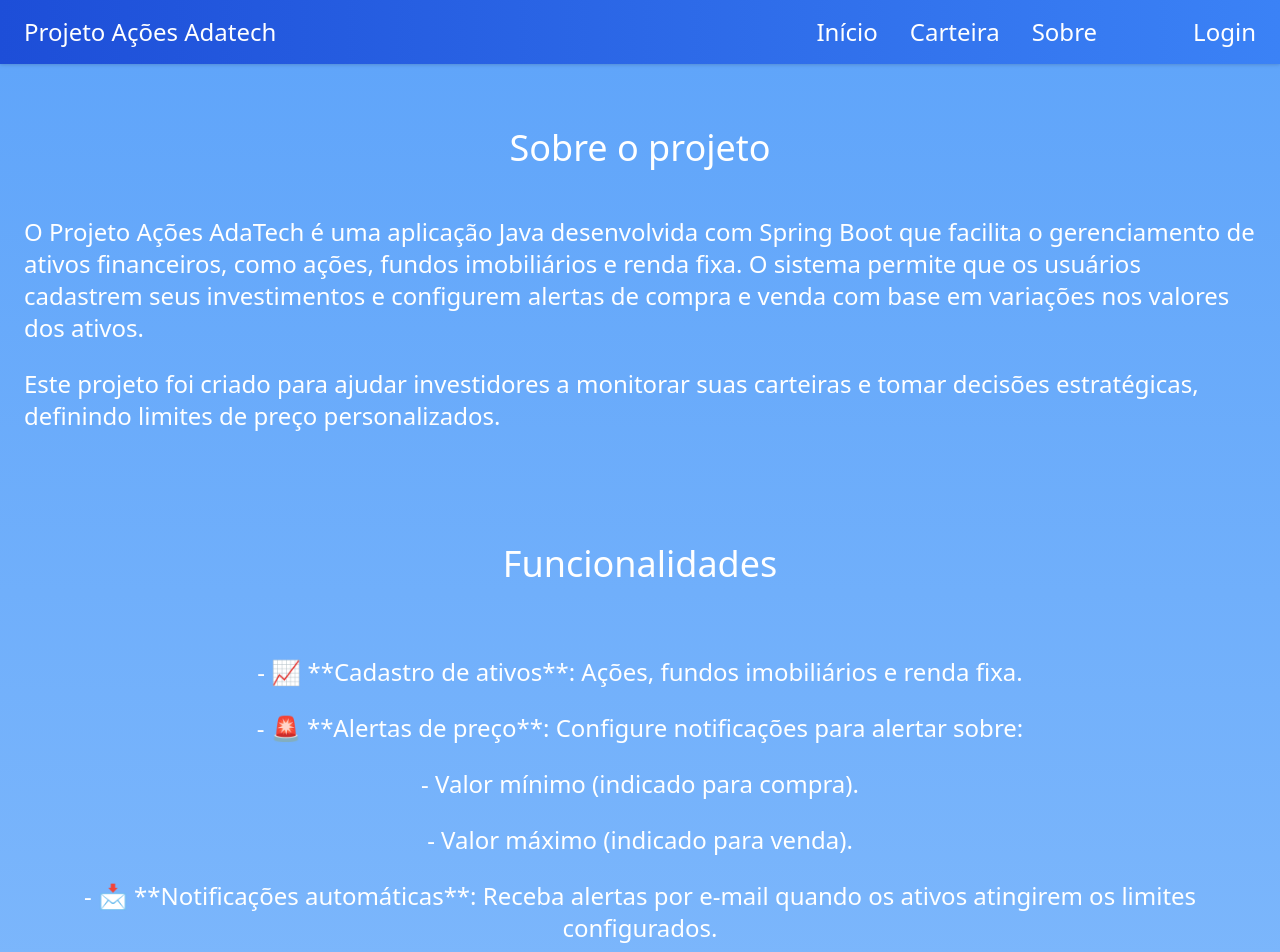
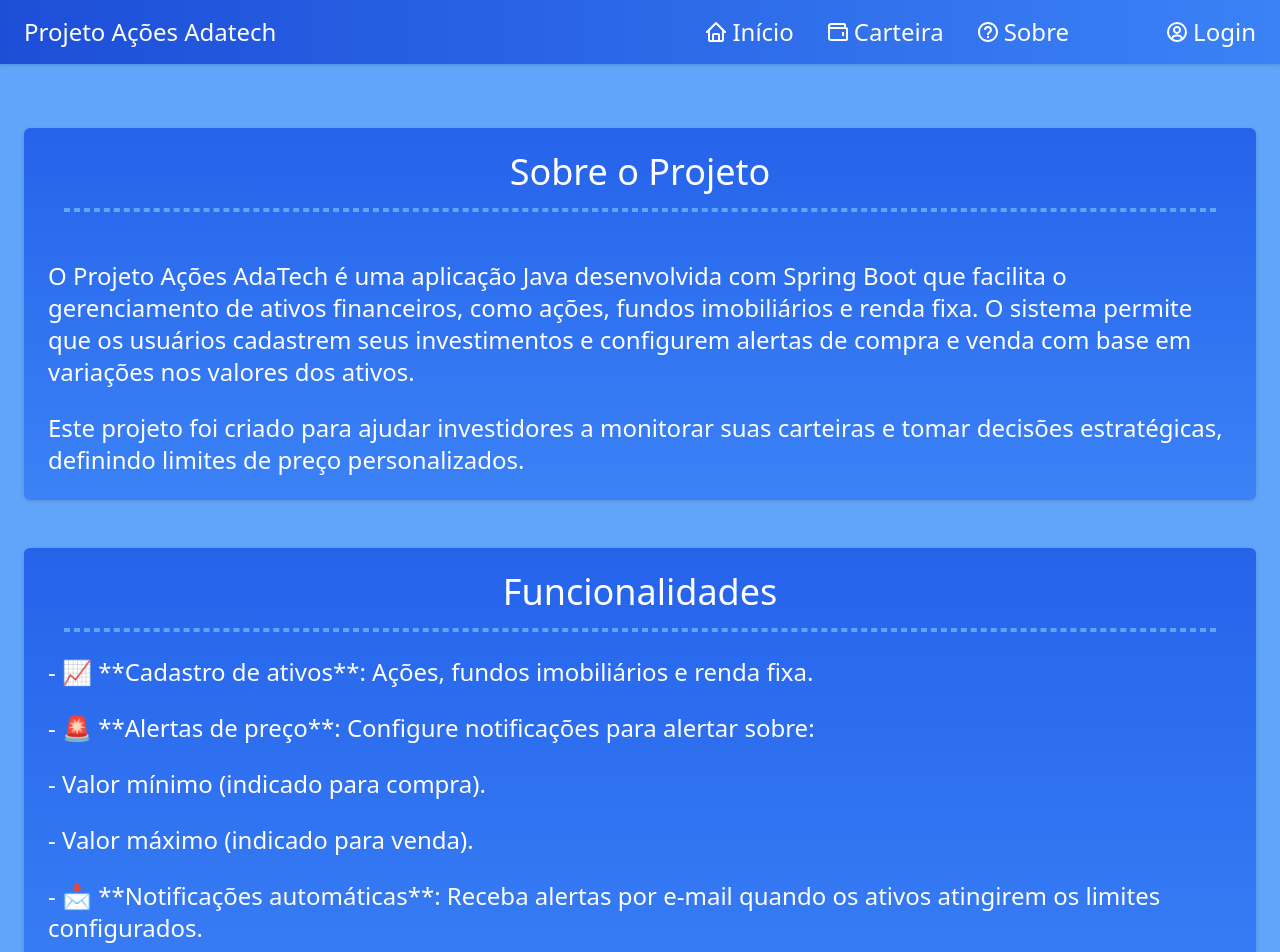
Before and after one commit to plasmus777/Projeto_Acoes_Adatech_React, a React (Vite) app: page /about in a window 1280 px wide. Shown: the top 952 px of the page. Built offline with nearby package versions, Linux system fonts and the light colour scheme.

Commit message:
Cria a Página Inicial

```diff
--- a/src/App.tsx
+++ b/src/App.tsx
@@ -1,25 +1,17 @@
-import { useState } from 'react'
 import './App.css'
 import NavBar from './components/navbar/NavBar'
 import { Route, Routes } from 'react-router-dom'
 import Footer from './components/footer/Footer'
 import About from './pages/About/About'
+import Home from './pages/Home/Home'
 
 function App() {
-  const [count, setCount] = useState(0)
-
   return (
     <>
       <NavBar />
-      <div className="flex h-auto bg-gradient-to-b from-blue-400 to-blue-300">
+      <div className="flex h-auto bg-blue-400">
         <Routes>
-          <Route path="/" element={
-            <>
-              <button onClick={() => setCount((count) => count + 1)}>
-                count is {count}
-              </button>
-            </>
-          } />
+          <Route path="/" element={<Home/>} />
           <Route path="/NavBar" element={<NavBar />} />
           <Route path="/about" element={<About />} />
         </Routes>
--- a/src/components/navbar/NavBar.tsx
+++ b/src/components/navbar/NavBar.tsx
@@ -1,3 +1,4 @@
+import { BiHelpCircle, BiHome, BiUserCircle, BiWallet } from "react-icons/bi"
 import { Link } from "react-router-dom"
 
 function NavBar() {
@@ -9,13 +10,23 @@
                 </div>
                 <div className="flex justify-between space-x-24 items-center">
                     <div className="flex justify-between space-x-8 items-center">
-                        <Link to="/"><p className="text-2xl text-white">Início</p></Link>
-                        <Link to="/stocks"><p className="text-2xl text-white">Carteira</p></Link>
-                        <Link to="/about"><p className="text-2xl text-white">Sobre</p></Link>
+                    <Link to="/" className="flex justify-between space-x-1 items-center">
+                            <BiHome size="24" color="white"/>
+                            <p className="text-2xl text-white">Início</p>
+                        </Link>
+                            <Link to="/stocks" className="flex justify-between space-x-1 items-center">
+                                <BiWallet size="24" color="white"/>
+                                <p className="text-2xl text-white">Carteira</p>
+                            </Link>
+                        <Link to="/about" className="flex justify-between space-x-1 items-center">
+                            <BiHelpCircle size="24" color="white"/>
+                            <p className="text-2xl text-white">Sobre</p>
+                        </Link>
                     </div>
-                    <div className="flex justify-between space-x-8 items-center">
-                        <Link to="/users"><p className="text-2xl text-white">Login</p></Link>
-                    </div>
+                    <Link to="/users" className="flex justify-between space-x-1 items-center">
+                        <BiUserCircle size="24" color="white"/>
+                        <p className="text-2xl text-white">Login</p>
+                    </Link>
                 </div>
             </div>
         </>
--- a/src/pages/About/About.tsx
+++ b/src/pages/About/About.tsx
@@ -4,20 +4,28 @@
     return (
         <>
             <div className="flex justify-center space-x-8 px-6 py-16">
-                <div className="flex-col justify-center">
-                    <p className="text-white text-4xl text-center">Sobre o projeto</p>
+                <div className="grid grid-cols-1 gap-12 justify-center">
+                    <div className="bg-gradient-to-b from-blue-600 to-blue-500 rounded-md drop-shadow p-6">
+                        <p className="text-white text-4xl text-center">Sobre o Projeto</p>
+                        <div className="m-4 border-2 border-dashed border-blue-400"/>
                         <p className="text-white text-2xl mt-12">O Projeto Ações AdaTech é uma aplicação Java desenvolvida com Spring Boot que facilita o gerenciamento de ativos financeiros, como ações, fundos imobiliários e renda fixa. O sistema permite que os usuários cadastrem seus investimentos e configurem alertas de compra e venda com base em variações nos valores dos ativos.</p>
                         <p className="text-white text-2xl mt-6">Este projeto foi criado para ajudar investidores a monitorar suas carteiras e tomar decisões estratégicas, definindo limites de preço personalizados.</p>
+                    </div>
 
-                    <p className="text-white text-4xl text-center pt-28 pb-12">Funcionalidades</p>
-                    <p className="text-white text-2xl mt-6 text-center">- 📈 **Cadastro de ativos**: Ações, fundos imobiliários e renda fixa.</p>
-                    <p className="text-white text-2xl mt-6 text-center">- 🚨 **Alertas de preço**: Configure notificações para alertar sobre:</p>
-                    <p className="text-white text-2xl mt-6 text-center">- Valor mínimo (indicado para compra).</p>
-                    <p className="text-white text-2xl mt-6 text-center">- Valor máximo (indicado para venda).</p>
-                    <p className="text-white text-2xl mt-6 text-center">- 📩 **Notificações automáticas**: Receba alertas por e-mail quando os ativos atingirem os limites configurados.</p>
-                    <p className="text-white text-2xl mt-6 text-center">- 📊 **Relatórios diários**: Gere relatórios sobre a performance dos ativos cadastrados, auxiliando na análise de investimentos.</p>
+                    <div className="bg-gradient-to-b from-blue-600 to-blue-500 rounded-md drop-shadow p-6">
+                        <p className="text-white text-4xl text-center">Funcionalidades</p>
+                        <div className="m-4 border-2 border-dashed border-blue-400"/>
+                        <p className="text-white text-2xl mt-6">- 📈 **Cadastro de ativos**: Ações, fundos imobiliários e renda fixa.</p>
+                        <p className="text-white text-2xl mt-6">- 🚨 **Alertas de preço**: Configure notificações para alertar sobre:</p>
+                        <p className="text-white text-2xl mt-6">- Valor mínimo (indicado para compra).</p>
+                        <p className="text-white text-2xl mt-6">- Valor máximo (indicado para venda).</p>
+                        <p className="text-white text-2xl mt-6">- 📩 **Notificações automáticas**: Receba alertas por e-mail quando os ativos atingirem os limites configurados.</p>
+                        <p className="text-white text-2xl mt-6">- 📊 **Relatórios diários**: Gere relatórios sobre a performance dos ativos cadastrados, auxiliando na análise de investimentos.</p>
+                    </div>
 
-                    <p className="text-white text-4xl text-center pt-28 pb-16">Desenvolvedores</p>
+                    <div className="bg-gradient-to-b from-blue-600 to-blue-500 rounded-md drop-shadow p-6">
+                    <p className="text-white text-4xl text-center">Desenvolvedores</p>
+                    <div className="m-4 border-2 border-dashed border-blue-400"/>
                         <div className="flex justify-center">
                             <ContactCard
                                 nome="Fernando Lopes"
@@ -43,6 +51,7 @@
                         </div>
                     </div>
                 </div>
+            </div>
         </>
     )
 }
--- /dev/null
+++ b/src/pages/Home/Home.tsx
@@ -0,0 +1,34 @@
+import { Link } from "react-router-dom"
+
+function Home(){
+    return (
+        <>
+            <div className="grid grid-cols-1 gap-1 flex-auto justify-center">
+                <div className="flex justify-center space-x-8 px-6 py-16">
+                    <div className="flex justify-center space-x-6">
+                        <div className="bg-gradient-to-b from-blue-600 to-blue-500 rounded-md drop-shadow p-6">
+                            <p className="text-white text-4xl text-center">Sistema de Gerência de Ativos Financeiros</p>
+                            <div className="m-4 border-2 border-dashed border-blue-400"/>
+                            <p className="text-white text-2xl mt-12">Cadastre e gerencie ações, fundos imobiliários e rendas fixas dentro de uma carteira individual.</p>
+                            <p className="text-white text-xl mt-12">Observação: é necessário criar uma conta de usuário para vincular aos registros.</p>
+                        </div>
+
+                        <div className="bg-gradient-to-b from-blue-600 to-blue-500 rounded-md drop-shadow p-6 place-content-center grid grid-cols-1 gap-6">
+                            <Link to="/stocks" className="text-white text-4xl bg-blue-700 rounded-md drop-shadow p-6 hover:bg-blue-800 hover:text-gray-200">Cadastrar Ativo</Link>
+                            <Link to="/users" className="text-white text-4xl bg-blue-700 rounded-md drop-shadow p-6 hover:bg-blue-800 hover:text-gray-200">Criar Usuário</Link>
+                        </div>
+                    </div>
+                </div>
+
+                <div className="flex-col justify-center bg-gradient-to-b from-blue-600 to-blue-500 rounded-md drop-shadow mx-16 mb-16 p-6">
+                    <p className="text-white text-3xl text-center">Requisitos</p>
+                    <div className="m-4 border-2 border-dashed border-blue-400"/>
+                    <p className="text-white text-xl mt-12">Para que o website funcione adequadamente, é necessário executar um servidor local da aplicação em Spring Boot na porta local 8080.</p>
+                    <p className="text-white text-xl mt-12">Caso não tenha feito isso, siga as instruções de instalação/execução presentes no <Link className="text-bold text-purple-900 hover:text-purple-700" to="https://github.com/plasmus777/Projeto_Acoes_Adatech" target="_blank">GitHub do projeto</Link>.</p>
+                </div>
+            </div>
+        </>
+    )
+}
+
+export default Home
```
Lines whose indentation alone changed are shown as unchanged.
